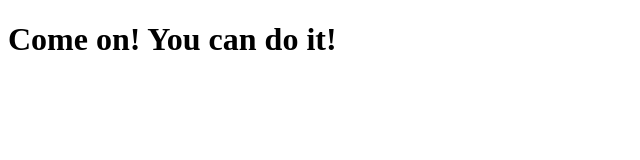
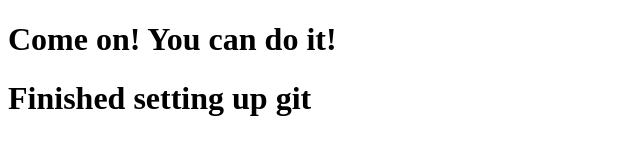
Before and after one commit to shannon1012/shannon1012.github.io, a plain HTML site: page index.html in a window 1280 px wide. Shown: the whole page, without its empty margins (0-640 px from the left). Drawn offline with Linux system fonts and the light colour scheme.

Commit message:
20/07/22

```diff
--- a/index.html
+++ b/index.html
@@ -6,5 +6,6 @@
   </head>
   <body>
     <h1>Come on! You can do it!</h1>
+    <h1>Finished setting up git</h1>
   </body>
 </html>
```
